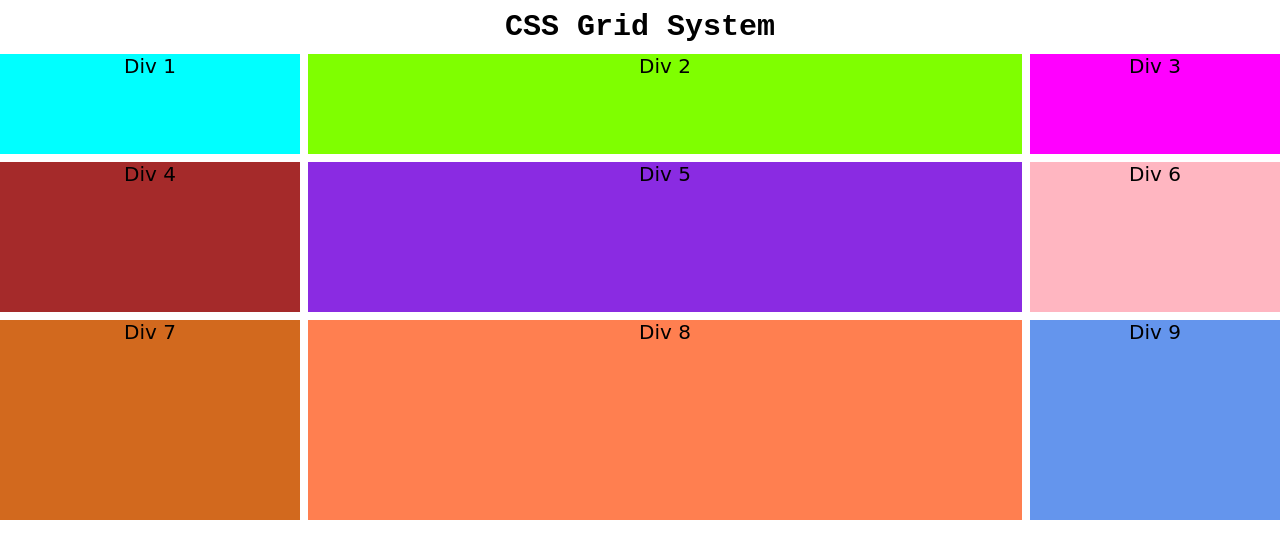
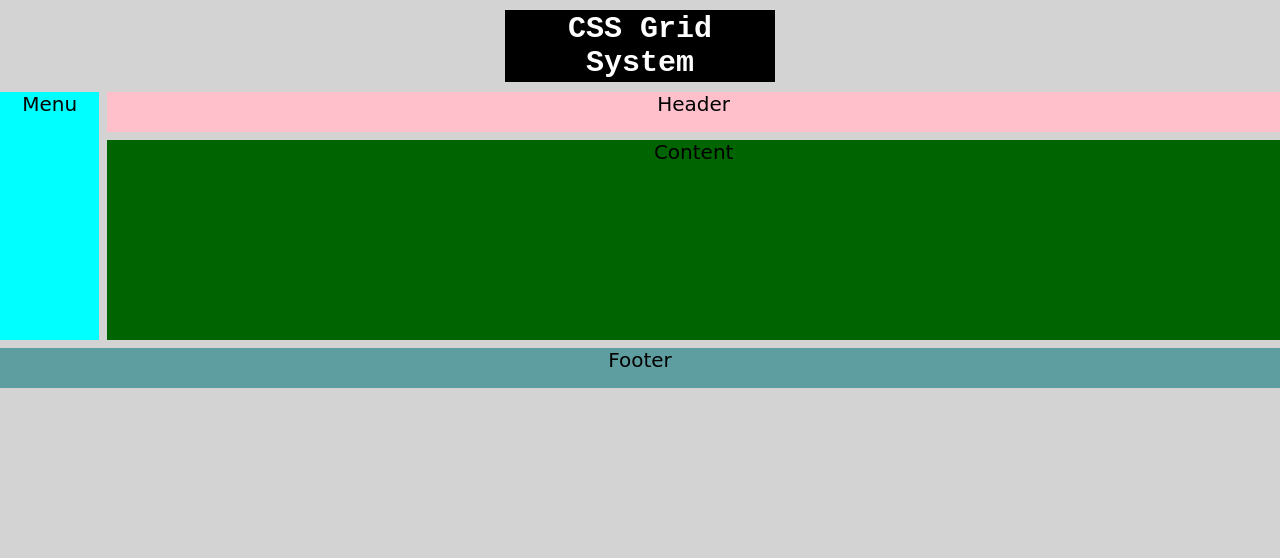
Before and after one commit to deveshshukla224/CSS_Grid_Lesson, a plain HTML site: page index.html in a window 1280 px wide. Drawn offline with Linux system fonts and the light colour scheme.

Commit message:
header footer menu with content

```diff
--- a/basic.css
+++ b/basic.css
@@ -2,64 +2,50 @@
     margin: 0;
     padding: 0;
     box-sizing: border-box;
+    background-color: lightgrey;
 }
 
 h2{
     text-align: center;
-    color: black;
+    color: white;
+    background-color: black;
     font-family: monospace;
     font-weight: bold;
     font-size: 30px;
     margin: 10px auto;
+    padding: 2px;
+    display: block;
+    width: 270px;
 }
 .container{
     display: grid;
-    grid-template-rows: 100px 150px 200px;
-    grid-template-columns: 300px auto 250px;
+    grid-template-rows: 40px 200px 40px;
+    grid-template-columns: repeat(12,1fr);
     grid-gap: 8px;
     color:black;
     text-align: center;
     font-size: 20px;
+    font-weight: 500;
     font-family: cursive;
-}
-
-.div1{
-    background-color:aqua;
 
 }
 
-.div2{
-    background-color: chartreuse;
+.header{
+    grid-column: 2/-1;
+    background-color:pink;
 }
 
-.div3{
-    background-color: fuchsia;
+.menu{
+    background-color:aqua;
+    grid-row:1/3;
 }
 
-.div4
-{
-    background-color: brown;
+.content{
+    background-color: darkgreen;
+    grid-column: 2/-1;
 }
 
-.div5{
-    background-color: blueviolet;
+.footer{
+    background-color: cadetblue;
+    grid-column: 1/-1;
 }
-
-.div6{
-    background-color: lightpink;
-}
-
-.div7
-{
-    background-color: chocolate;
-}
-
-.div8
-{
-    background-color: coral;
-}
-
-.div9
-{
-    background-color: cornflowerblue;
-}
--- a/index.html
+++ b/index.html
@@ -8,15 +8,10 @@
 
         <h2>CSS Grid System</h2>
         <div class="container">
-             <div class="div1">Div 1</div>
-             <div class="div2">Div 2</div>
-             <div class="div3">Div 3</div>
-             <div class="div4">Div 4</div>
-             <div class="div5">Div 5</div>
-             <div class="div6">Div 6</div>
-             <div class="div7">Div 7</div>
-             <div class="div8">Div 8</div>
-            <div class="div9">Div 9</div>
+             <div class="header">Header</div>
+             <div class="menu">Menu</div>
+             <div class="content">Content</div>
+             <div class="footer">Footer</div>
         </div>
     </body>
 </html>
```
